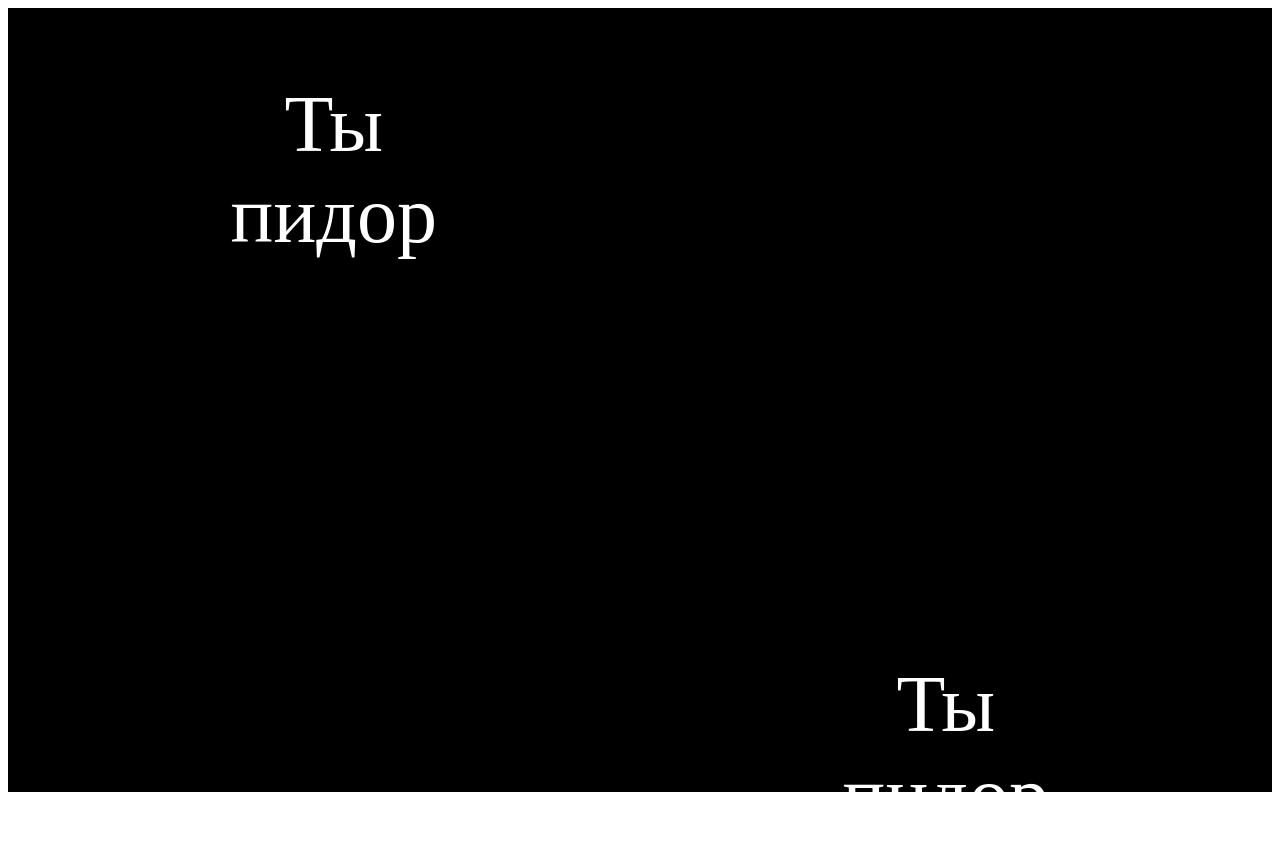
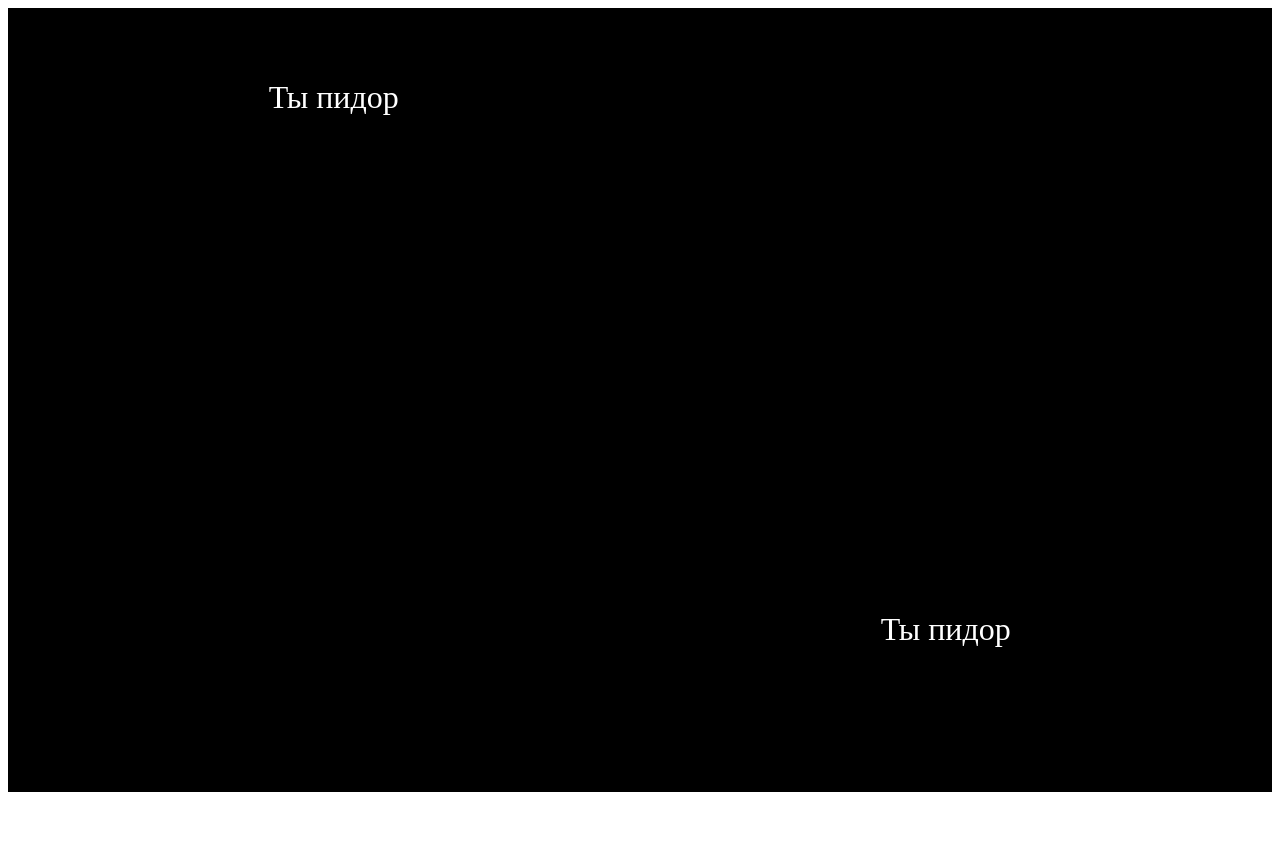
Before and after one commit to dkdk15/site, a plain HTML site: page index.html in a window 1280 px wide. After the commit the page ends 800 px from the top, so only its background shows below. Drawn offline with Linux system fonts and the light colour scheme.

Commit message:
Update index.html

```diff
--- a/index.html
+++ b/index.html
@@ -58,7 +58,7 @@ height: 9%;
 position: relative;
 background-color: black;
  }
-p {font-size: 500%;
+p {font-size: 200%;
 }
 #animate1 {
   width: 18%;
```
